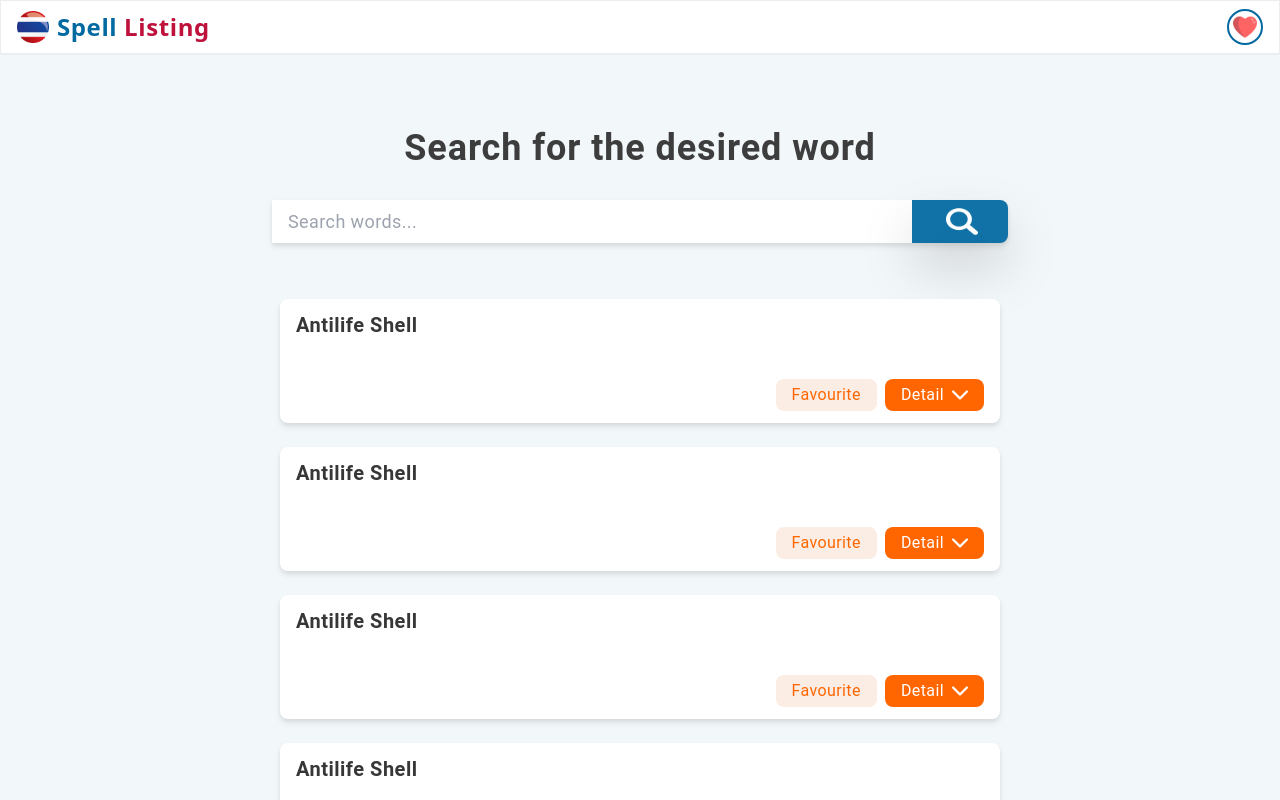
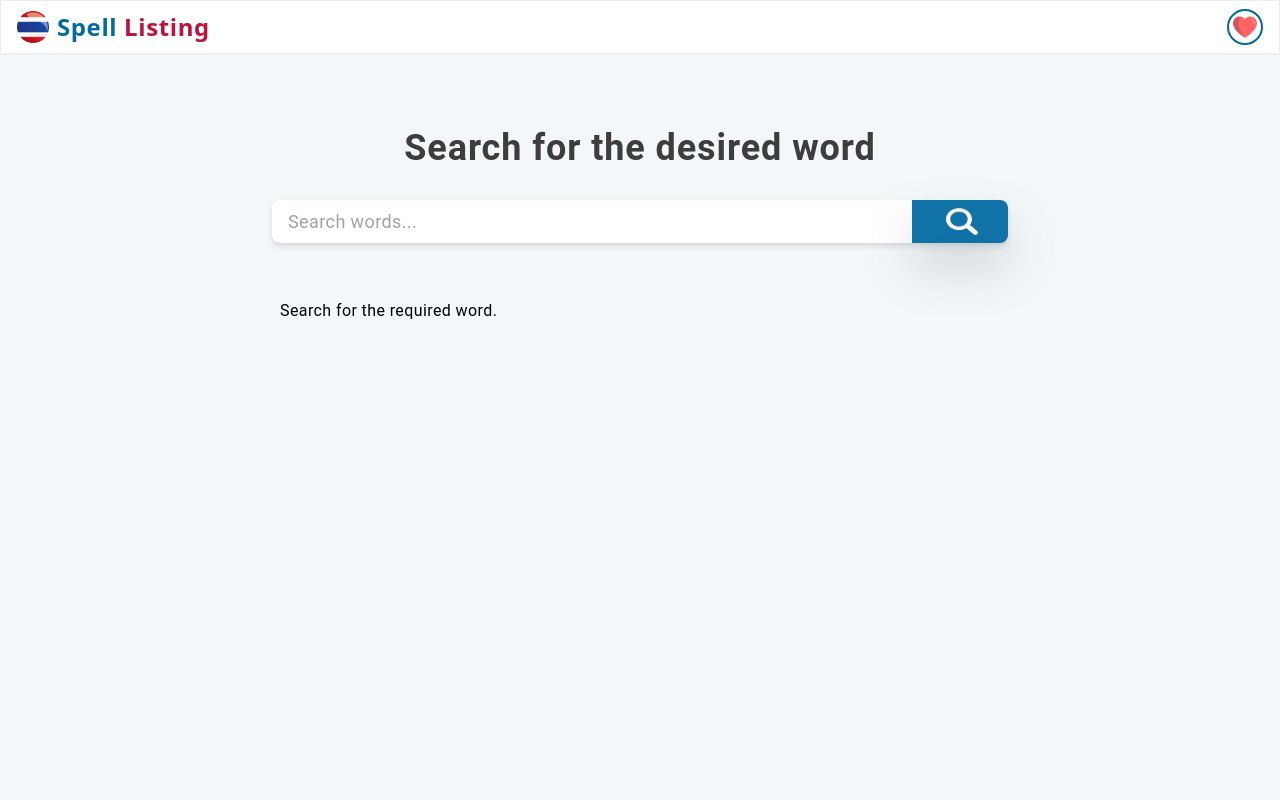
Before and after one commit to NishChal370/Spell-listing-app, a React (Create React App) app: page / in a window 1280 px wide. Shown: the top 800 px of the page. Built offline with nearby package versions, Linux system fonts and the light colour scheme.

Commit message:
Add search functionality [home page]

```diff
--- a/package.json
+++ b/package.json
@@ -11,6 +11,7 @@
     "@types/node": "^16.11.54",
     "@types/react": "^18.0.17",
     "@types/react-dom": "^18.0.6",
+    "axios": "^0.27.2",
     "nanoid": "^4.0.0",
     "react": "^18.2.0",
     "react-dom": "^18.2.0",
--- /dev/null
+++ b/src/app/hooks.ts
@@ -0,0 +1,5 @@
+import { TypedUseSelectorHook, useDispatch, useSelector } from "react-redux";
+import type { RootState, AppDispatch } from "./store";
+
+export const useAppSelector: TypedUseSelectorHook<RootState> = useSelector
+export const useAppDispatch = ()=> useDispatch<AppDispatch>()
--- /dev/null
+++ b/src/app/store.ts
@@ -0,0 +1,13 @@
+import { configureStore } from "@reduxjs/toolkit";
+import SearchWordReducer from '../feature/searchWordSlice';
+
+const store = configureStore({
+      reducer: {
+            searchedWords: SearchWordReducer,
+      }
+})
+
+export default store
+
+export type RootState = ReturnType<typeof store.getState>
+export type AppDispatch = typeof store.dispatch
--- a/src/component/home/SearchedWords.tsx
+++ b/src/component/home/SearchedWords.tsx
@@ -1,19 +1,30 @@
 import { nanoid } from "nanoid";
+import { useAppSelector } from "../../app/hooks";
 import SearchCard from "./searchCard/SearchCard";
 
 function SearchedWords() {
+      const { loading, error, searchedWords, isEmptySearch } = useAppSelector(state => state.searchedWords);
 
-      return (
+      if(isEmptySearch) return <h1>{error}</h1>
+
+      if ( loading ) return <h1>Loading...</h1>
+
+      if ( !loading && error ) return <h1>{"Error: "+ error}</h1>
+
+
+      if (!loading && Object.keys(searchedWords).length) return (
             <>
-            { [...Array(10)].map( ()=>{return(
+            { searchedWords.map( ({name})=>{return(
 
                   <SearchCard key={nanoid()}
-                        title="Antilife Shell"
+                        title={name}
                   />
             )} ) }
             </>
 
       )
+
+      return null
 }
 
 export default SearchedWords
--- a/src/component/home/searchCard/SearchCard.tsx
+++ b/src/component/home/searchCard/SearchCard.tsx
@@ -3,7 +3,7 @@ import { useShowWordDetail } from '../../../hooks';
 import WordDetail from './WordDetail';
 
 interface SearchCardProps{
-      title: string
+      title: String
 }
 
 function SearchCard({title}: SearchCardProps) {
--- /dev/null
+++ b/src/feature/searchWordSlice.ts
@@ -0,0 +1,76 @@
+import { List } from 'reselect/es/types';
+import { createAsyncThunk, createSlice, PayloadAction } from "@reduxjs/toolkit";
+import axios from "axios";
+
+
+interface SearchWord{
+      index: string,
+      name: String,
+      url: string,
+}
+
+type InitialState = {
+      loading: boolean,
+      searchedWords: SearchWord[],
+      error: string,
+      isEmptySearch: boolean,
+}
+
+const initialState: InitialState = {
+      loading: false,
+      searchedWords: [],
+      error: 'Search for the required word.',
+      isEmptySearch: true,
+}
+
+const SEARCHED_EMPTY:List = [{}]
+
+export const fetchSearchedWord = createAsyncThunk(
+      '/fetchSearchedWord',
+      (searchedWord: string)=>{
+            if(searchedWord === '') return SEARCHED_EMPTY
+
+            return axios
+                  .get(`https://www.dnd5eapi.co/api/spells/?name=${searchedWord}`)
+                  .then( ({data})=>data.results )
+      }
+)
+
+
+const SearchWordSlice = createSlice({
+      name: 'searchWord',
+      initialState,
+      reducers: {},
+      extraReducers: builder=> {
+            builder.addCase(fetchSearchedWord.pending, (state)=>{
+                  state.loading = true
+                  state.isEmptySearch = false;
+            })
+            builder.addCase(fetchSearchedWord.fulfilled, (state, action: PayloadAction<SearchWord[]>)=>{
+                  state.error = '';
+                  state.loading = false;
+
+                  if(!action.payload.length){
+                        state.error = 'Searched term not found.';
+                  }
+                  else if(!Object.keys(action.payload[0]).length){
+                        state.isEmptySearch = true;
+                        state.error = 'Search for the required word.';
+                  }
+                  else{
+
+                        state.searchedWords = action.payload;
+                  }
+
+            })
+            builder.addCase(fetchSearchedWord.rejected, (state, action)=>{
+                  state.loading = false;
+                  state.searchedWords = [];
+                  state.isEmptySearch = false;
+                  state.error = action.error.message || 'Something went wrong';
+            })
+      }
+});
+
+
+export default SearchWordSlice.reducer;
--- /dev/null
+++ b/src/hooks/home/useSearchInput.ts
@@ -0,0 +1,24 @@
+import { useState } from 'react';
+import { useAppDispatch } from './../../app/hooks';
+import { fetchSearchedWord } from '../../feature/searchWordSlice';
+
+
+function useSearchInput(initialState: string) {
+      const dispatch = useAppDispatch();
+      const [inputValue, setInputValue] = useState<string>(initialState);
+
+      const changeInputHandler = ({target}:  React.ChangeEvent<HTMLTextAreaElement | HTMLInputElement>) =>{
+
+            setInputValue(target.value);
+      }
+
+      const submitInputHandler = (event: React.FormEvent<HTMLFormElement>) =>{
+            event.preventDefault();
+
+            dispatch(fetchSearchedWord(inputValue));
+      }
+
+      return [inputValue, changeInputHandler, submitInputHandler] as const;
+}
+
+export default useSearchInput
--- a/src/hooks/index.ts
+++ b/src/hooks/index.ts
@@ -1,3 +1,4 @@
+import useSearchInput from "./home/useSearchInput";
 import useShowWordDetail from "./home/useShowWordDetail";
 
-export { useShowWordDetail }
+export { useShowWordDetail, useSearchInput }
--- a/src/index.tsx
+++ b/src/index.tsx
@@ -2,12 +2,16 @@ import React from 'react';
 import ReactDOM from 'react-dom/client';
 import './index.css';
 import App from './App';
+import store from './app/store';
+import { Provider } from 'react-redux';
 
 const root = ReactDOM.createRoot(
       document.getElementById('root') as HTMLElement
 );
 root.render(
       <React.StrictMode>
-            <App />
+            <Provider store={store}>
+                  <App />
+            </Provider>
       </React.StrictMode>
 );
--- a/src/pages/Home.tsx
+++ b/src/pages/Home.tsx
@@ -1,7 +1,9 @@
 import { SearchIcon, } from "../assets";
+import { useSearchInput } from "../hooks";
 import { SearchedWords } from "../component";
 
 function Home() {
+      const [inputValue, changeInputHandler, submitInputHandler] = useSearchInput('');
 
       return (
             <div className="home__container flex flex-col gap-14 justify-center mt-[8rem]
@@ -14,20 +16,24 @@ function Home() {
                               Search for the desired word
                         </h1>
 
-                        <div className="flex justify-center drop-shadow-md h-[2.22rem]
+                        <form className="flex justify-center drop-shadow-md h-[2.22rem]
                                     sm:h-[2.66rem]"
+                                    onSubmit={submitInputHandler}
                         >
-                              <input className="w-[80%] h-full px-4  py-1 self-center text-lg bg-white  focus:outline-none focus:shadow-outline focus:border-y-[#036aa19d] focus:border-l-[#036aa19d] focus:border-l-2 focus:border-y-2 focus:rounded-l-lg"
+                              <input className="w-[80%] h-full px-4  py-1 self-center text-lg bg-white rounded-l-lg focus:outline-none focus:shadow-outline focus:border-y-[#036aa19d] focus:border-l-[#036aa19d] focus:border-l-2 focus:border-y-2"
                                     type="text" placeholder="Search words..."
+                                    value={inputValue} onChange={changeInputHandler}
                               />
 
-                              <button className="w-[12%] h-full pl-3 pr-2 py-2 bg-[#036aa1f1] border-1 flex justify-center hover:border-[#0369a1]  drop-shadow-2xl rounded-r-lg">
+                              <button className="w-[12%] h-full pl-3 pr-2 py-2 bg-[#036aa1f1] border-1 flex justify-center hover:border-[#0369a1]  drop-shadow-2xl rounded-r-lg"
+                                    type="submit"
+                              >
                                     <img className="w-[70%] h-full white--image object-contains self-center
                                                 md:w-[2rem]"
                                           src={SearchIcon} alt="search-icon"
                                     />
                               </button>
-                        </div>
+                        </form>
                   </header>
 
 
```
Also changed, not shown: src/hooks/home/useShowWordDetail.ts (renamed from src/hooks/home/useShowWordDetail.tsx), 1 other file (tests, documents, lock files or other folders).
